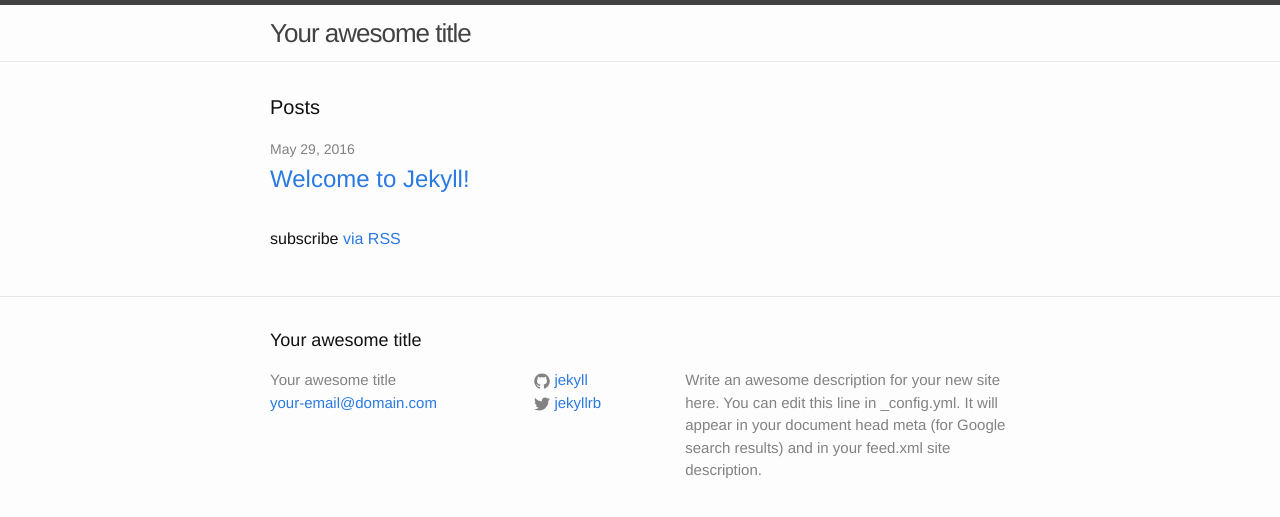
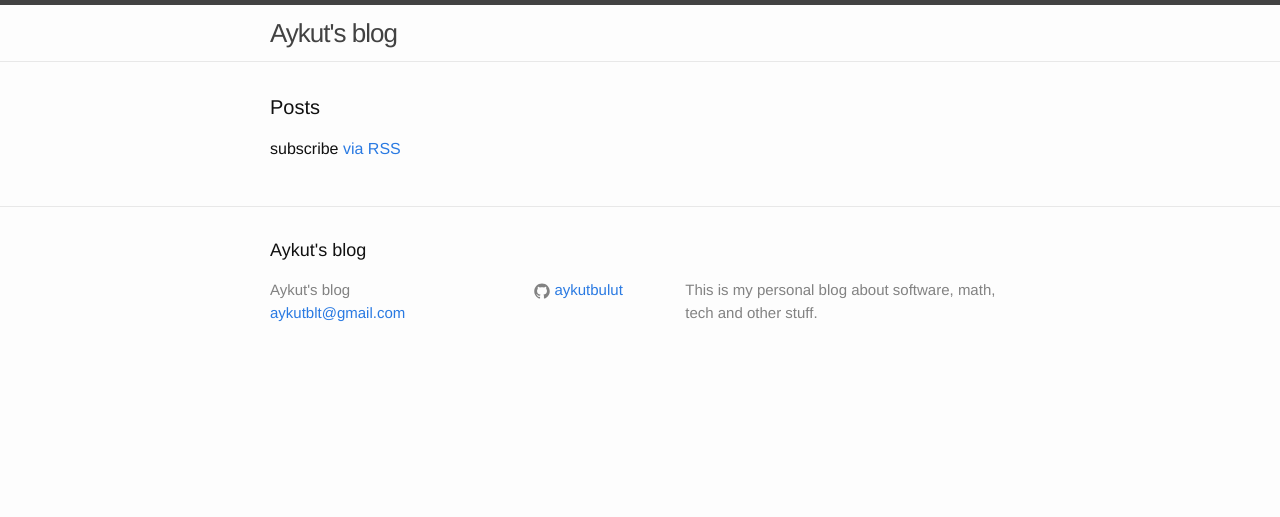
Before and after one commit to aykutbulut/aykutbulut.github.io, a Jekyll site: the page built from index.html, in a window 1280 px wide. Shown: the top 517 px of the page. Built offline with Jekyll 4.4.1, drawn with Linux system fonts in a browser that asks for light colours.

Commit message:
welcome page and about page updated.

```diff
--- a/_config.yml
+++ b/_config.yml
@@ -6,16 +6,13 @@
 # 'jekyll serve'. If you change this file, please restart the server process.
 
 # Site settings
-title: Your awesome title
-email: your-email@domain.com
+title: Aykut's blog
+email: aykutblt@gmail.com
 description: > # this means to ignore newlines until "baseurl:"
-  Write an awesome description for your new site here. You can edit this
-  line in _config.yml. It will appear in your document head meta (for
-  Google search results) and in your feed.xml site description.
+  This is my personal blog about software, math, tech and other stuff.
 baseurl: "" # the subpath of your site, e.g. /blog
 url: "http://yourdomain.com" # the base hostname & protocol for your site
-twitter_username: jekyllrb
-github_username:  jekyll
+github_username:  aykutbulut
 
 # Build settings
 markdown: kramdown
```
Also changed, not shown: _posts/2016-05-29-welcome-to-jekyll.markdown (deleted, +0 -25 lines), 3 other files.
